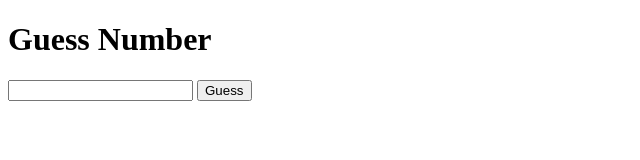
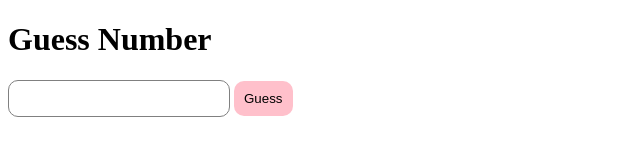
Before and after one commit to tsou8599/guess_number, a plain HTML site: page index.html in a window 1280 px wide. Shown: the whole page, without its empty margins (0-640 px from the left). Drawn offline with Linux system fonts and the light colour scheme.

Commit message:
add style

```diff
--- a/index.html
+++ b/index.html
@@ -4,6 +4,20 @@
     <meta charset="UTF-8">
     <meta name="viewport" content="width=device-width, initial-scale=1.0">
     <title>Document</title>
+    <style>
+        input {
+            width: 200px;
+            border-radius: 10px;
+            border: 1px solid gray;
+            padding: 10px;
+        }
+        button {
+            background: pink;
+            padding: 10px;
+            border-radius: 10px;
+            border: none;
+        }
+    </style>
 </head>
 <body>
     <h1>Guess Number</h1>
```
